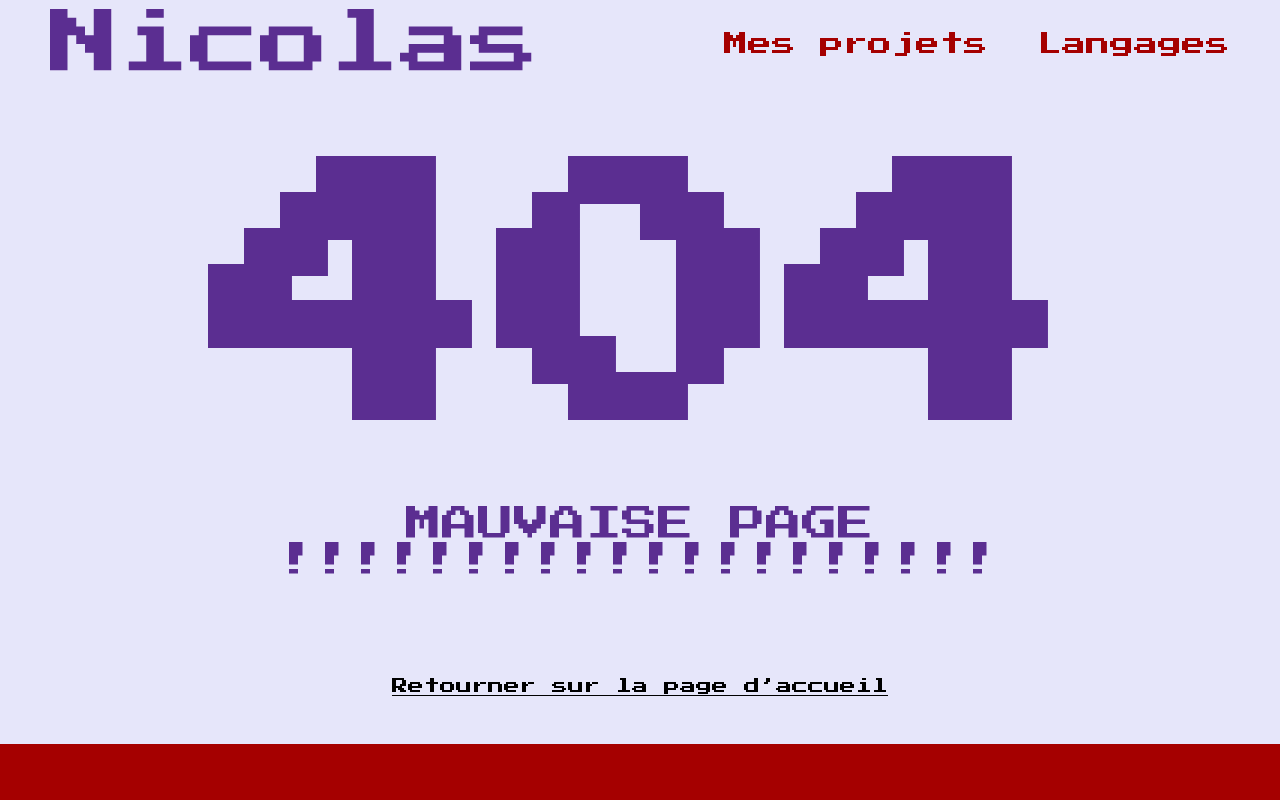
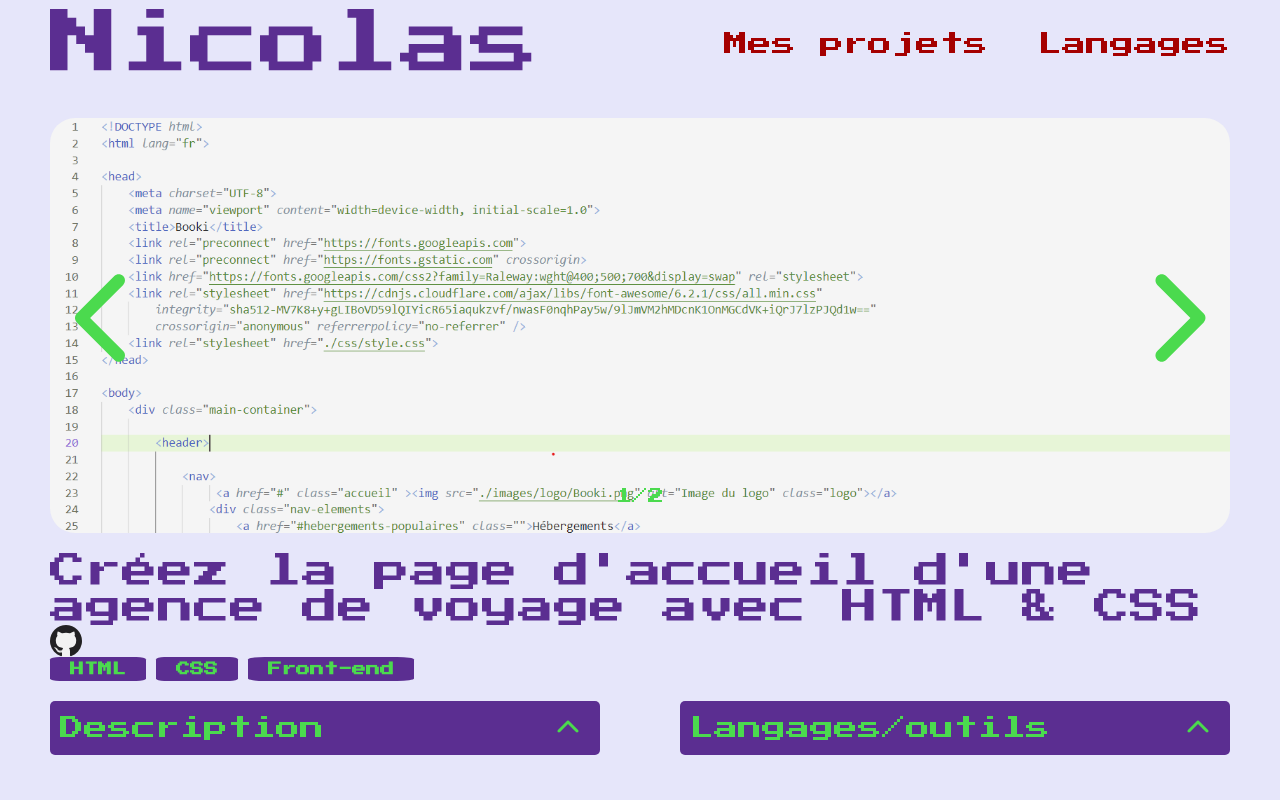
Before and after one commit to Nicojoun/portfolio_project_8, a React (Create React App) app: page /projects/1 in a window 1280 px wide. Before the commit this address had no page. Shown: the top 800 px of the page. Built offline with nearby package versions, Linux system fonts and the light colour scheme.

Commit message:
changement de noms des composants , des fichiers , et des variables

```diff
--- a/src/Routes/index.jsx
+++ b/src/Routes/index.jsx
@@ -1,19 +1,19 @@
 import { Route, Routes } from 'react-router-dom';
 
-import Home from '../pages/Home';
-import About from '../pages/About';
-import HousingSheet from '../pages/HousingSheet';
+import Projects from '../pages/Projects';
+import Languages from '../pages/Languages';
+import ProjectsSheet from '../pages/ProjectsSheet';
 import NotFound from '../pages/NotFound';
 
 function AppRoutes() {
     return (
-            <Routes>
-                <Route path='/' element={<Home />} />  {/* Route pour la page d'accueil */}
-                <Route path='/about' element={<About />} />  {/* Route pour la page à propos */}
-                <Route path='/housing/:id' element={<HousingSheet />} />  {/* Route pour la fiche de logement avec ID dynamique */}
-                <Route path='*' element={<NotFound />} />  {/* Route pour la page d'erreurs */}
-            </Routes>
-    )
+        <Routes>
+            <Route path='/' element={<Projects />} />  {/* Route pour la page d'accueil */}
+            <Route path='/languages' element={<Languages />} />  {/* Route pour la page à propos */}
+            <Route path='/projects/:id' element={<ProjectsSheet />} />  {/* Route pour la fiche de projet avec ID dynamique */}
+            <Route path='*' element={<NotFound />} />  {/* Route pour la page d'erreurs */}
+        </Routes>
+    );
 }
 
 export default AppRoutes;
--- a/src/assets/styles/About.scss
+++ b/src/assets/styles/Languages.scss
@@ -1,7 +1,7 @@
 @import 'variables';
 @import 'variablesMedia';
 
-.about {
+.languages {
   display: flex;
   flex-direction: column;
   gap: 40px;
--- a/src/assets/styles/Home.scss
+++ b/src/assets/styles/Projects.scss
@@ -1,7 +1,7 @@
 @import 'variables';
 @import 'variablesMedia';
 
-.home {
+.projects {
     display: flex;
     flex-direction: column;
     gap: 50px;
@@ -21,8 +21,6 @@
     &-housing {
         padding: 50px;
         background-color:  $fourth-color;
-    // display: grid;
-    // grid-template-columns: 1fr 1fr 1fr;
         display: flex;
         flex-direction: column;
         gap: 50px;
@@ -32,14 +30,12 @@
             display: flex;
             flex-direction: column;
             gap: 20px;
-            background-color:  white;
+            background-color: white;
             padding: 0;
         }
-
     }
 
     &-linkHousing {
         text-decoration: none;
     }
-
 }
--- a/src/assets/styles/HousingSheet.scss
+++ b/src/assets/styles/ProjectsSheet.scss
@@ -1,7 +1,7 @@
 @import 'variables';
 @import 'variablesMedia';
 
-.housingSheet {
+.projectsSheet {
     padding-left: $screen-padding;
     padding-right: $screen-padding;
     display: flex;
@@ -23,7 +23,6 @@
             flex-direction: column;
             gap: 10px;
         }
-
     }
 
     &-left {
@@ -44,7 +43,6 @@
         @media (max-width: $media-queries-mobile) {
             font: 500 18px 'Montserrat';
         }
-
     }
 
     &-githubLink {
@@ -73,7 +71,6 @@
             flex-direction: row-reverse;
             align-items: center;
         }
-
     }
 
     &-wraper {
@@ -85,8 +82,5 @@
             grid-template-columns: 1fr;
             gap: 15px;
         }
-
     }
-
-
 }
--- a/src/components/Footer/index.jsx
+++ b/src/components/Footer/index.jsx
@@ -1,5 +1,4 @@
 import '../../assets/styles/Footer.scss';
-import logo_footer from '../../assets/logo/logo_footer.png';
 import { Link } from 'react-router-dom';
 
 function Footer() {
--- a/src/components/Header/index.jsx
+++ b/src/components/Header/index.jsx
@@ -1,5 +1,4 @@
 import '../../assets/styles/Header.scss';
-import logo from '../../assets/logo/logo.png';
 import { Link, useLocation } from 'react-router-dom';
 
 function Header() {
@@ -21,10 +20,10 @@ function Header() {
         )}
 
         {/* Si on est sur la page "À propos", afficher du texte souligné, sinon un lien */}
-        {location.pathname === '/about' ? (
+        {location.pathname === '/languages' ? (
           <span className='header-linkActive'>Langages</span>  // Texte souligné
         ) : (
-          <Link to='/about' className='header-link'>Langages</Link>  // Lien normal
+          <Link to='/languages' className='header-link'>Langages</Link>  // Lien normal
         )}
 
       </nav>
--- a/src/pages/Home/index.jsx
+++ /dev/null
@@ -1,26 +0,0 @@
-import React from 'react';
-import '../../assets/styles/Home.scss';
-import Banner from '../../components/Banner';
-import logements from '../../datas/logements.json';
-import Card from '../../components/Card';
-import { Link } from 'react-router-dom';
-
-function Home() {
-  return (
-    <div className='home'>
-      <Banner bannerClass='home-banner' bannerText='Mes putains de projets' />
-      <div className='home-housing'>
-        {logements.map(logement => (
-          <Link className='home-linkHousing' key={logement.id} to={`/housing/${logement.id}`}>
-            <Card cardSrc={logement.cover}
-              cardTitle={logement.title}
-              cardAlt={logement.title}
-            />
-          </Link>
-        ))}
-      </div>
-    </div>
-  );
-}
-
-export default Home;
--- a/src/pages/About/index.jsx
+++ b/src/pages/Languages/index.jsx
@@ -1,6 +1,6 @@
 import Banner from '../../components/Banner';
 import Card from '../../components/Card';
-import '../../assets/styles/About.scss';
+import '../../assets/styles/Languages.scss';
 
 const dataCard = [
   { title: 'HTML', imageSrc: require('../../assets/image/image_html.png') },
@@ -10,12 +10,12 @@ const dataCard = [
   { title: 'Node.js', imageSrc: require('../../assets/image/image_node_JS.png') }
 ];
 
-function About() {
+function Languages() {
   return (
-    <div className='about'>
-      <Banner bannerClass='about-banner' />
+    <div className='languages'>
+      <Banner bannerClass='languages-banner' />
       {/* Boucle pour afficher des cards */}
-      <div className='about-cards'>
+      <div className='languages-cards'>
         {dataCard.map((item, index) => (
           <Card
             key={index}
@@ -28,4 +28,4 @@ function About() {
   );
 }
 
-export default About;
+export default Languages;
--- /dev/null
+++ b/src/pages/Projects/index.jsx
@@ -0,0 +1,26 @@
+import React from 'react';
+import '../../assets/styles/Projects.scss';
+import Banner from '../../components/Banner';
+import projects from '../../datas/projects.json';
+import Card from '../../components/Card';
+import { Link } from 'react-router-dom';
+
+function Projects() {
+  return (
+    <div className='projects'>
+      <Banner bannerClass='projects-banner' bannerText='Mes putains de projets' />
+      <div className='projects-housing'>
+        {projects.map(project => (
+          <Link className='projects-linkHousing' key={project.id} to={`/projects/${project.id}`}>
+            <Card cardSrc={project.cover}
+              cardTitle={project.title}
+              cardAlt={project.title}
+            />
+          </Link>
+        ))}
+      </div>
+    </div>
+  );
+}
+
+export default Projects;
--- /dev/null
+++ b/src/pages/ProjectsSheet/index.jsx
@@ -0,0 +1,67 @@
+import React from 'react';
+import { useParams } from 'react-router-dom';
+import projects from '../../datas/projects.json';
+import '../../assets/styles/ProjectsSheet.scss';
+import Collapse from '../../components/Collapse';
+import Slideshow from '../../components/Slideshow';
+import Tag from '../../components/Tag';
+import NotFound from '../NotFound';
+
+function ProjectsSheet() {
+  const { id } = useParams(); // Récupération de l'ID depuis les paramètres de l'URL
+  const project = projects.find(proj => proj.id === id); // Recherche du projet correspondant
+
+  // Si le projet n'est pas trouvé, redirection vers la page NotFound
+  if (!project) {
+    return <NotFound />;
+  }
+
+  const dataCollapse = [
+    { title: 'Description', content: (<p>{project.description}</p>) },
+    {
+      title: 'Langages/outils',
+      content: (
+        <ul>
+          {project.equipments.map((equipment, index) => (
+            <li key={index} style={{ listStyle: 'none', position: 'relative', right: '5%' }}>{equipment}</li>
+          ))}
+        </ul>
+      )
+    },
+  ];
+
+  return (
+    <div className='projectsSheet'>
+      <div className='projectsSheet-slide'>
+        <Slideshow images={project.pictures} />
+      </div>
+
+      <div className='projectsSheet-center'>
+        <div className='projectsSheet-left'>
+          <div className='projectsSheet-info'>
+            <span className='projectsSheet-title'>{project.title}</span>
+            {/* lien GitHub */}
+            <a className='projectsSheet-githubLink' href={project.githubLink}
+              target='_blank' rel='noopener noreferrer'>
+              <img src={require('../../assets/image/logo_github.png')} alt="GitHub Logo" />
+            </a>
+          </div>
+          <div className='projectsSheet-tagList'>
+            {project.tags.map((tag, index) => (
+              <Tag key={index} text={tag} />
+            ))}
+          </div>
+        </div>
+      </div>
+
+      <div className='projectsSheet-wraper'>
+        {/* Boucle pour afficher chaque élément du tableau dans un Collapse */}
+        {dataCollapse.map((item, index) => (
+          <Collapse key={index} title={item.title} content={item.content} />
+        ))}
+      </div>
+    </div>
+  );
+}
+
+export default ProjectsSheet;
```
Also changed, not shown: src/pages/HousingSheet/index.jsx (deleted, +0 -69 lines), src/datas/projects.json (renamed from src/datas/logements.json). Lines whose indentation alone changed are shown as unchanged.
